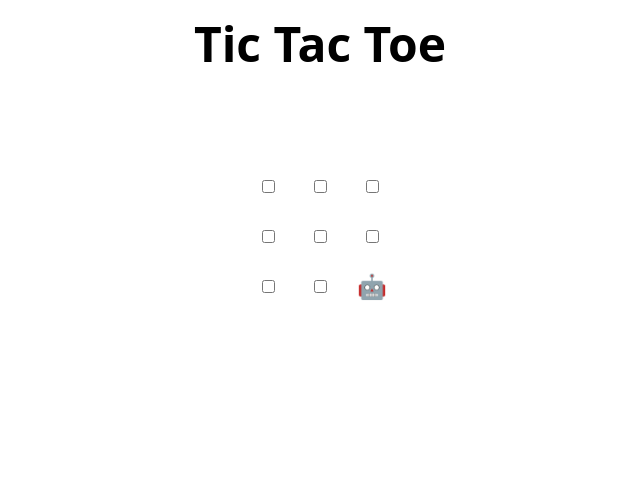
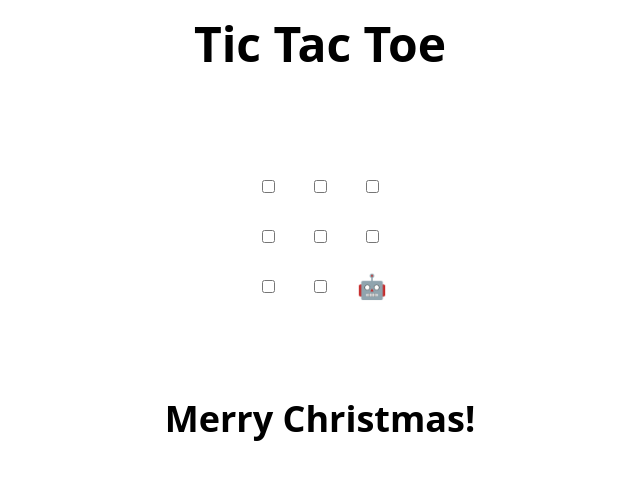
Before and after one commit to TOK7O/skills-review-pull-requests, a plain HTML site: page index.html in a window 1280 px wide. Shown: the whole page, without its empty margins (320-960 px from the left). Drawn offline with Linux system fonts and the light colour scheme.

Commit message:
Update index.html
Santa!!!

```diff
--- a/index.html
+++ b/index.html
@@ -48,7 +48,7 @@
 </table>
 
 <h2 hidden>Game over, refresh to play again 🧑‍💻 🤖!</h2>
-
+<h2>Merry Christmas!</h2>
 <script>
   // Initialization
   const boxes = Array.from(document.querySelectorAll("td"));
```
